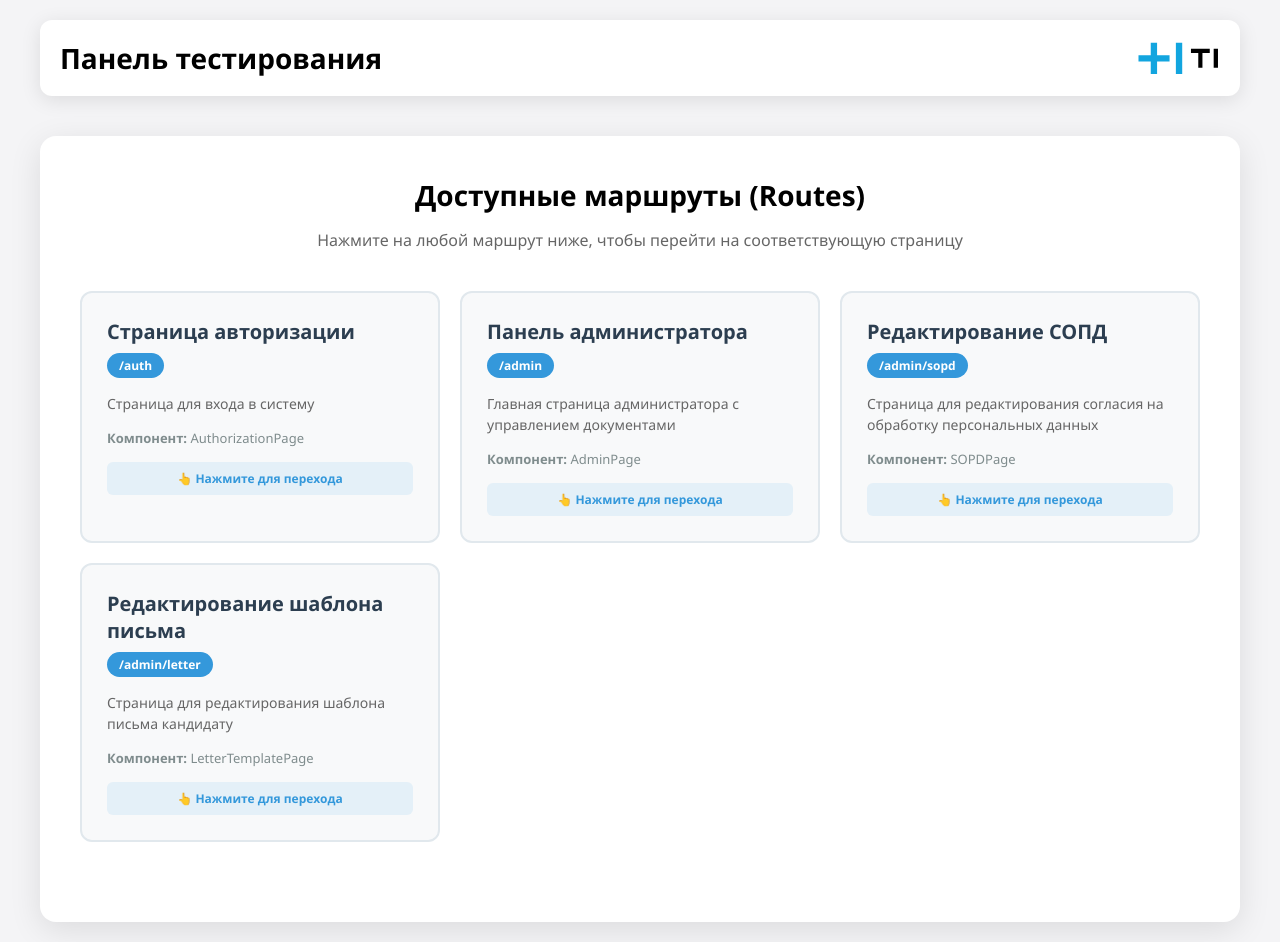
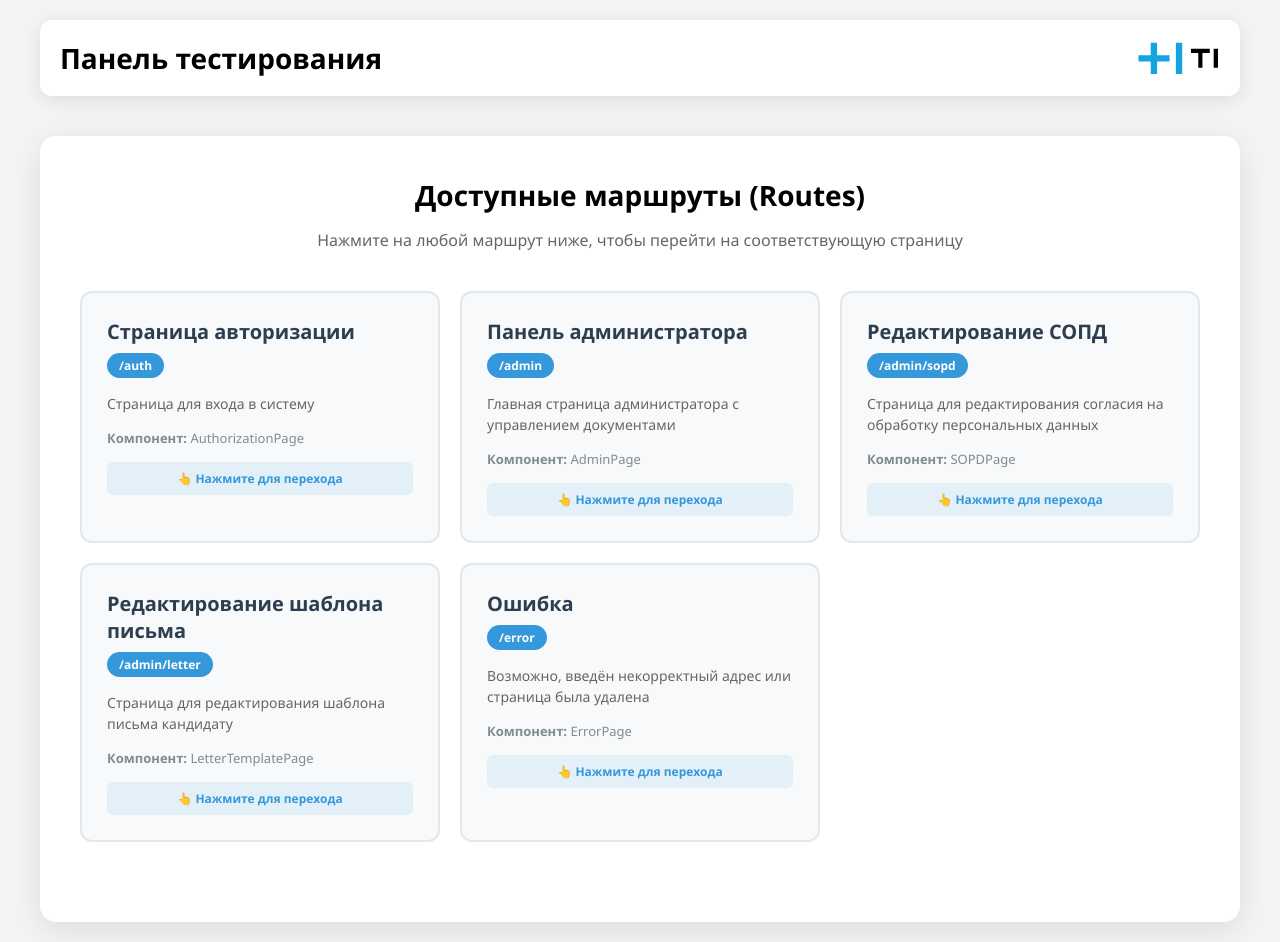
Before and after one commit to serjobor/client, a React (Vite) app: page / in a window 1280 px wide. Built offline with nearby package versions, Linux system fonts and the light colour scheme.

Commit message:
feat: add Error page in test page

```diff
--- a/src/pages/TestPage/TestPage.tsx
+++ b/src/pages/TestPage/TestPage.tsx
@@ -30,6 +30,12 @@ function TestPage() {
       name: "Редактирование шаблона письма",
       description: "Страница для редактирования шаблона письма кандидату",
       component: "LetterTemplatePage"
+    },
+    {
+      path: "/error",
+      name: "Ошибка",
+      description: "Возможно, введён некорректный адрес или страница была удалена",
+      component: "ErrorPage"
     }
   ];
 
```
